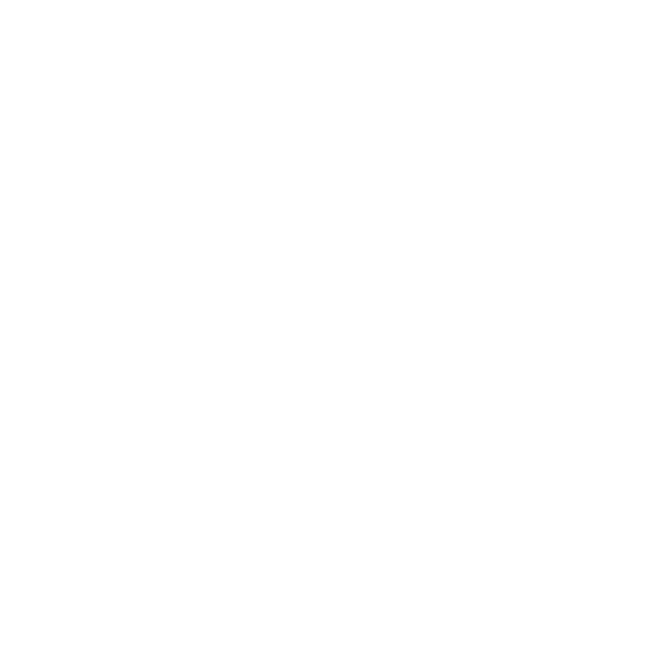
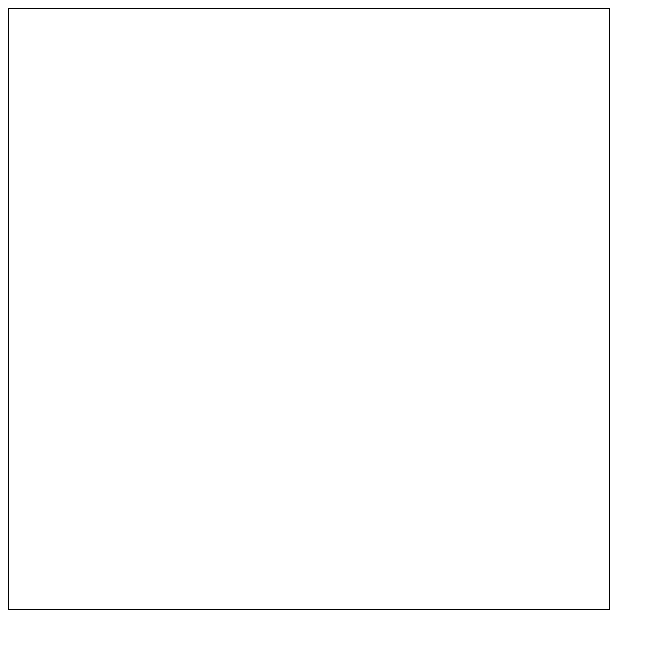
Before and after one commit to Abaranasia/frontend-patters, a plain HTML site: page state/index.html in a window 1280 px wide. Shown: the whole page, without its empty margins (0-665 px from the left). Drawn offline with Linux system fonts and the light colour scheme.

Commit message:
update index to add border to canvas item

```diff
--- a/state/index.html
+++ b/state/index.html
@@ -9,9 +9,10 @@
 </head>
 <body>
   <canvas
-    width="100"
-    height="100"
+    width="600"
+    height="600"
     id="canvas"
+    style="border: 1px solid black"
   >
   </canvas>
   <script src="ballState.js"></script>
```
